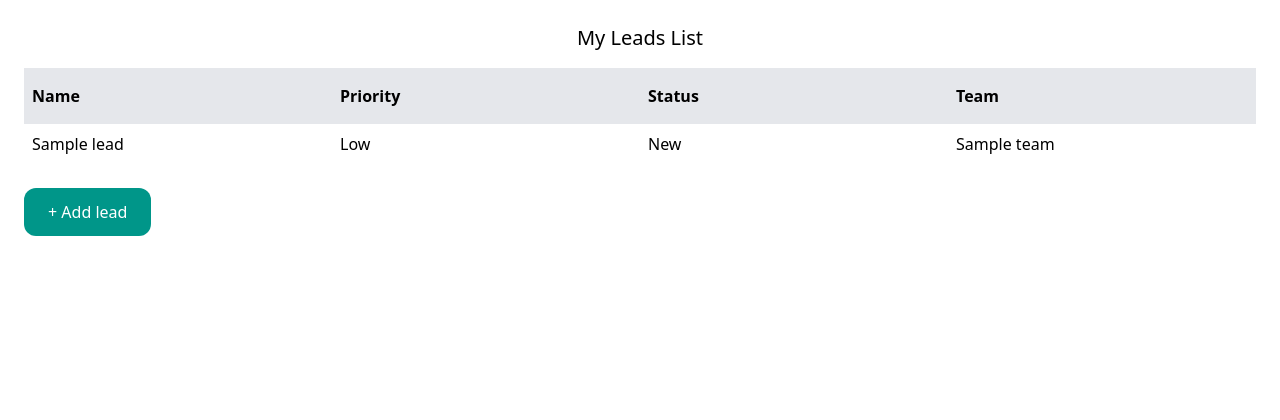
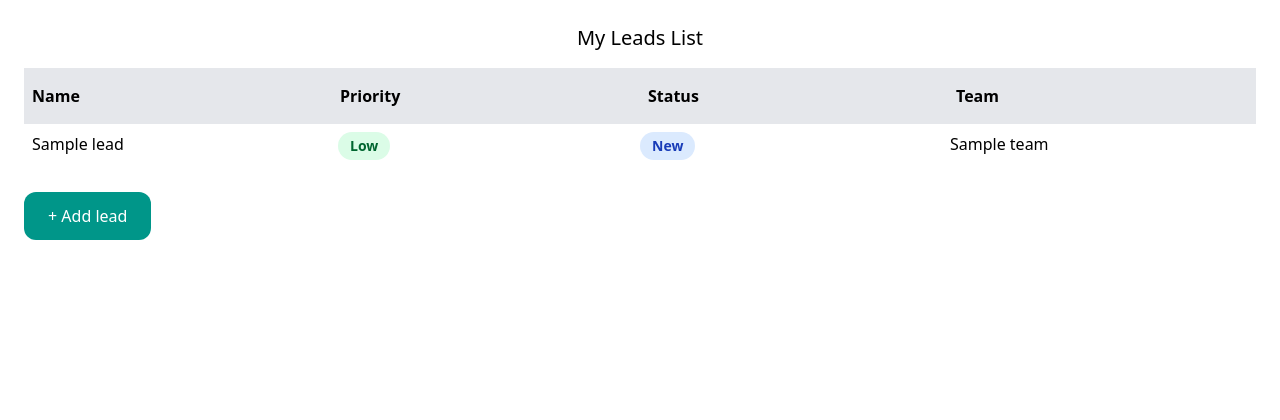
Before and after one commit to Solidarov/django-crm, a Django app: template lead/templates/lead/list_leads.html in a window 1280 px wide. Shown: the part 72-492 px from the top of the page. Run offline with Django 5.2, Linux system fonts and the light colour scheme; the template is opened without the code that fills it: values that come from a table or form of the project are taken from there, others are empty; tables that the repository leaves empty hold one stand-in row (values such as "Sample post"); some libraries are stand-ins or nearby versions.

Commit message:
Update: lead status/priority appearance on list page

```diff
--- a/lead/templates/lead/list_leads.html
+++ b/lead/templates/lead/list_leads.html
@@ -18,8 +18,25 @@
             <p class="py-2 px-2 w-full {% cycle '' 'bg-gray-100' %} hover:text-gray-500">
                 <a href="{% url 'lead:detail' lead.id%}">{{ lead.name }}</a>
             </p>
-            <p class="py-2 px-2 w-full {% cycle '' 'bg-gray-100' %}">{{lead.get_priority_display}}</p>
-            <p class="py-2 px-2 w-full {% cycle '' 'bg-gray-100' %}">{{lead.get_status_display}}</p>
+            <p class="py-2 w-full {% cycle '' 'bg-gray-100' %}">
+                <span class="px-3 py-1 inline-flex text-sm leading-5 font-semibold rounded-full
+                {% if lead.get_priority_display == 'Low' %} bg-green-100 text-green-800
+                {% elif lead.get_priority_display == 'Medium' %} bg-yellow-100 text-yellow-800
+                {% elif lead.get_priority_display == 'High' %} bg-red-100 text-red-800
+                {% endif %}">
+                    {{lead.get_priority_display}}
+                </span>
+            </p>
+            <p class="py-2  w-full {% cycle '' 'bg-gray-100' %}">
+                <span class="px-3 py-1 inline-flex text-sm leading-5 font-semibold rounded-full
+                {% if lead.get_status_display == 'New' %} bg-blue-100 text-blue-800
+                {% elif lead.get_status_display == 'Contacted' %} bg-yellow-100 text-yellow-800
+                {% elif lead.get_status_display == 'Won' %} bg-green-100 text-green-800
+                {% elif lead.get_status_display == 'Lost' %} bg-red-100 text-red-800
+                {% endif %}">
+                    {{lead.get_status_display}}
+                </span>
+            </p>
             <p class="py-2 px-2 w-full {% cycle '' 'bg-gray-100' %}">
                 {% if lead.team %}
                     {{ lead.team }}
```
